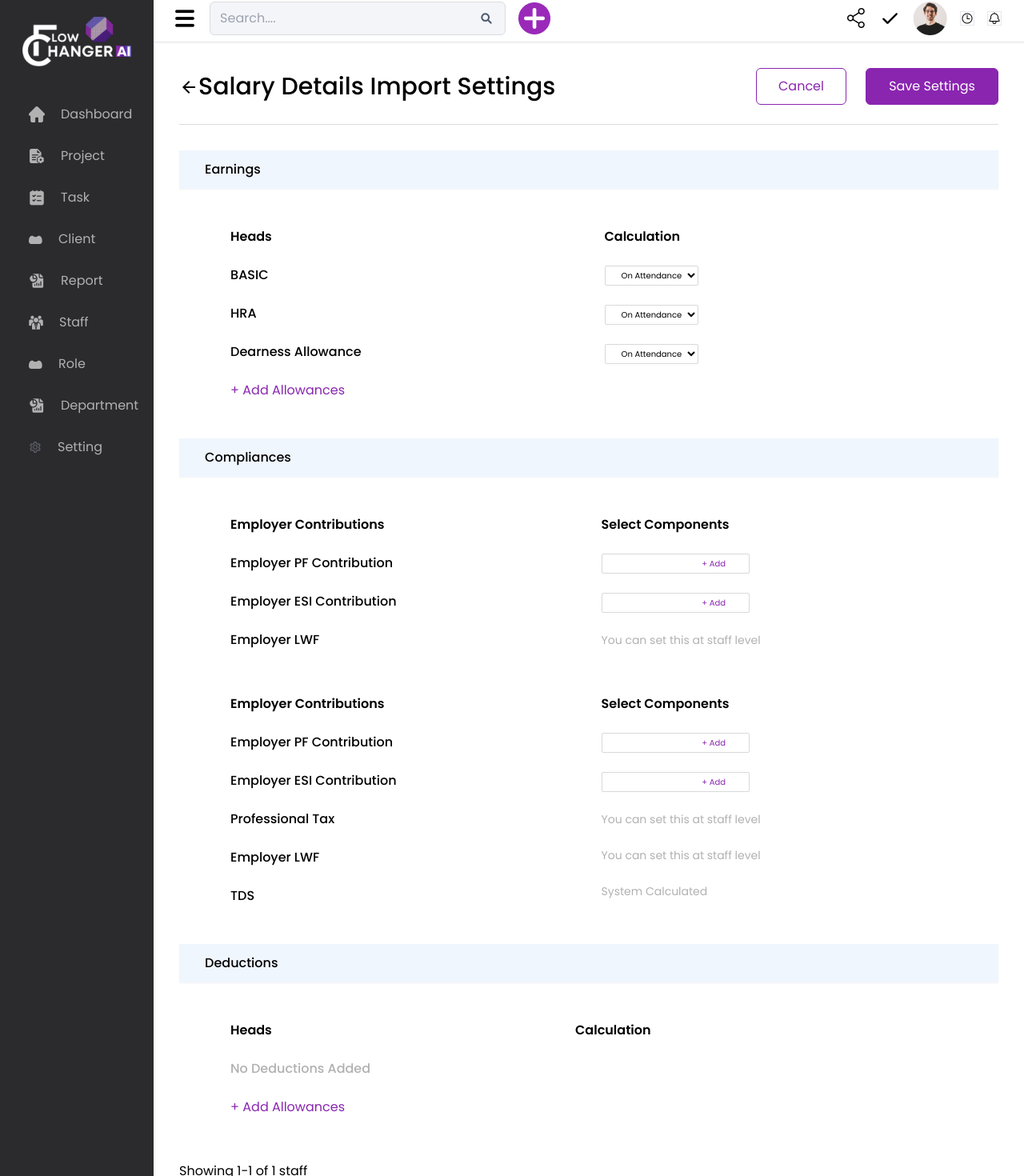
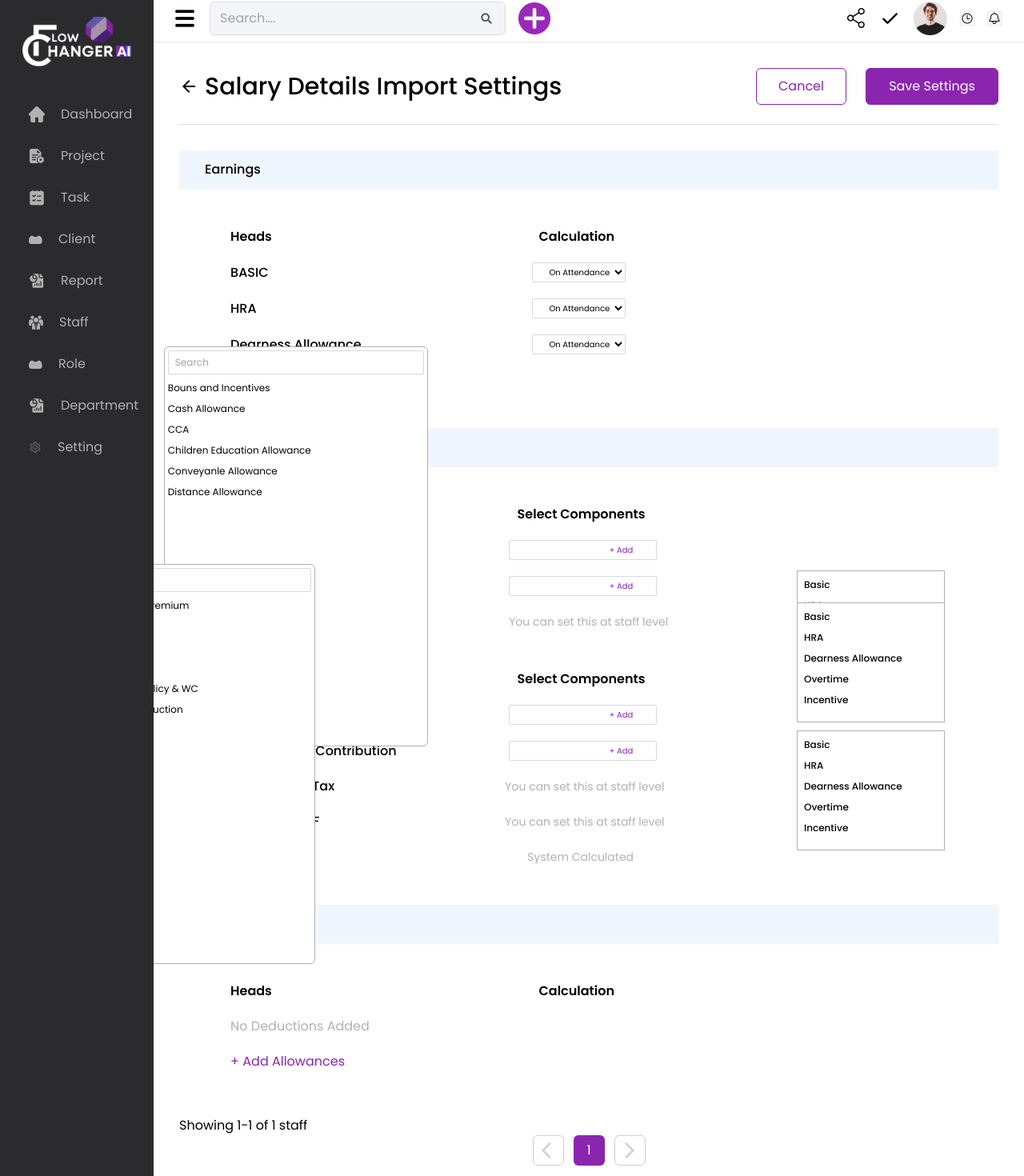
Before and after one commit to priya295/flowchanger.ai, a React (Create React App) app: page /mystaff/salary-details in a window 1280 px wide. Shown: the part 7-1477 px from the top of the page at 80% size. Built offline with nearby package versions, Linux system fonts and the light colour scheme.

Commit message:
Updated code

```diff
--- a/src/Admin/pages/StaffSection/Salary_Details.jsx
+++ b/src/Admin/pages/StaffSection/Salary_Details.jsx
@@ -1,13 +1,29 @@
-import React from "react";
+import React, { useState } from "react";
 import ArrowBackIcon from "@mui/icons-material/ArrowBack";
-import ArrowForwardIosIcon from '@mui/icons-material/ArrowForwardIos';
-import ArrowBackIosIcon from '@mui/icons-material/ArrowBackIos';
+import ArrowForwardIosIcon from "@mui/icons-material/ArrowForwardIos";
+import ArrowBackIosIcon from "@mui/icons-material/ArrowBackIos";
 
 const Salary_Details = () => {
+  const [toggleButton, settoggleButton] = useState({
+    addAllowances1: "false",
+    Employer_PF_Contribution: "false",
+    Employer_PF_Contribution2: "false",
+    Employer_ESI_Contribution: "false",
+    Employer_ESI_Contributio2: "false",
+    addAllowances2: "false",
+  });
+
+  const handletoggleButton = (button) => {
+    settoggleButton((prev) => ({
+      ...prev,
+      [button]: !prev[button],
+    }));
+  };
+
   return (
     <div className="salary-details layout w-[100%]">
       <div className="flex items-center justify-between border-b border-[#DBDBDB] pb-6 max-[1050px]:block">
-        <h1 className="text-[30px] font-medium max-[1050px]:text-[25px] max-[660px]:text-[20px]">
+        <h1 className="text-[30px] flex gap-2 items-center font-medium max-[1050px]:text-[25px] max-[660px]:text-[20px]">
           <ArrowBackIcon />
           Salary Details Import Settings
         </h1>
@@ -22,44 +38,20 @@ const Salary_Details = () => {
         </div>
       </div>
 
-
       {/*--Earnings Part--*/}
       <div className="mt-8">
         <div className="bg-[#F0F6FE] h-[48px] shadow-sm">
           <h1 className="text-[16px] font-medium mt-3 pt-3 pl-8">Earnings</h1>
         </div>
-
-        {/*--Left Part --*/}
-        <div className="flex mt-12 ml-16 gap-[19rem] max-[660px]:gap-[8rem]">
-          <div>
-            <ul className="space-y-6">
-              <li className="text-[16px] font-semibold">Heads</li>
-              <li className="text-[16px] font-medium">BASIC</li>
-              <li className="text-[16px] font-medium">HRA</li>
-              <li className="text-[16px] font-medium">Dearness Allowance</li>
-              <button className="text-[#8A25B0]">+ Add Allowances</button>
-            </ul>
+        <div className="flex mt-12 ml-16 ">
+          <div className="w-[100%] space-y-5 ">
+            <div className="flex items-center justify-between xl:w-[50%] lg:w-[50%] sm:w-[50%]">
+              <span className="text-[16px] font-semibold">Heads</span>
+              <h1 className="text-[16px] font-semibold">Calculation</h1>
             </div>
 
-          {/*--Right Part --*/}
-          <div className="flex flex-col space-y-6">
-            <h1 className="text-[16px] font-semibold">Calculation</h1>
-            <select
-              name=""
-              id=""
-              className="h-[25px] w-[117px] border border-[#D9D9D9] bg-white text-[10px] pl-4 rounded-sm"
-            >
-              <option value="On Attendance">On Attendance</option>
-            </select>
-
-            <select
-              name=""
-              id=""
-              className="h-[25px] w-[117px] border border-[#D9D9D9] bg-white text-[10px] pl-4 rounded-sm"
-            >
-              <option value="On Attendance">On Attendance</option>
-            </select>
-
+            <div className="flex items-center justify-between xl:w-[51.5%] lg:w-[51.5%] sm:w-[51.5%]">
+              <span className="text-[16px] font-medium">BASIC</span>
               <select
                 name=""
                 id=""
@@ -68,11 +60,65 @@ const Salary_Details = () => {
                 <option value="On Attendance">On Attendance</option>
               </select>
             </div>
+
+            <div className="flex items-center justify-between  xl:w-[51.5%] lg:w-[51.5%] sm:w-[51.5%] ">
+              <span className="text-[16px] font-medium">HRA</span>
+              <select
+                name=""
+                id=""
+                className="h-[25px] w-[117px] border  border-[#D9D9D9] bg-white text-[10px] pl-4 rounded-sm"
+              >
+                <option value="On Attendance">On Attendance</option>
+              </select>
+            </div>
+
+            <div className="flex items-center justify-between  xl:w-[51.5%] lg:w-[51.5%] sm:w-[51.5%] ">
+              <span className="text-[16px] font-medium">
+                Dearness Allowance
+              </span>
+              <select
+                name=""
+                id=""
+                className="h-[25px] w-[117px] border border-[#D9D9D9] bg-white text-[10px] pl-4 rounded-sm"
+              >
+                <option value="On Attendance">On Attendance</option>
+              </select>
+            </div>
+
+            <div className="flex items-center  justify-between  xl:w-[50%] lg:w-[50%] sm:w-[50%] ">
+              <button
+                onClick={() => handletoggleButton("addAllowances1")}
+                className="text-[#8A25B0]"
+              >
+                + Add Allowances
+              </button>
+            </div>
           </div>
         </div>
 
+        {toggleButton.addAllowances1 && (
+          <>
+            <div className="w-[330px] h-[500px] border border-[#B1B1B1] absolute bg-white top-[55vh] left-[16vw] rounded-md">
+              <input
+                type="text"
+                className="w-[320px] h-[30px] text-[12px] border border-[#D9D9D9] rounded-sm m-1 pl-2"
+                placeholder="Search"
+              />
+              <ul className="m-1 text-[12px] space-y-2">
+                <li>Bouns and Incentives</li>
+                <li>Cash Allowance </li>
+                <li>CCA</li>
+                <li>Children Education Allowance </li>
+                <li>Conveyanle Allowance </li>
+                <li>Distance Allowance </li>
+              </ul>
+            </div>
+          </>
+        )}
+      </div>
 
       {/*--Compliances Part--*/}
+
       <div className=" mt-12">
         <div className="bg-[#F0F6FE] h-[48px] shadow-sm">
           <h1 className="text-[16px] font-medium mt-3 pt-3 pl-8">
@@ -80,27 +126,21 @@ const Salary_Details = () => {
           </h1>
         </div>
 
-        {/*--Left Part --*/}
-        <div className="flex mt-12 ml-16 gap-[16rem] max-[660px]:gap-[5rem]">
-          <div>
-            <ul className="space-y-6">
-              <li className="text-[16px] font-semibold">
+        <div className="flex mt-12 ml-16 gap-[16rem]">
+          <div className="w-[100%] space-y-5">
+            <div className="flex items-center  justify-between  xl:w-[54%] lg:w-[54%] sm:w-[54%] ">
+              <span className="text-[16px] font-semibold">
                 Employer Contributions
-              </li>
-              <li className="text-[16px] font-medium">
-                Employer PF Contribution
-              </li>
-              <li className="text-[16px] font-medium">
-                Employer ESI Contribution
-              </li>
-              <li className="text-[16px] font-medium">Employer LWF</li>
-            </ul>
+              </span>
+              <h1 className="text-[16px] font-semibold">Select Components</h1>
             </div>
 
-          {/*--Right Part --*/}
-          <div className="flex flex-col space-y-6 ">
-            <h1 className="text-[16px] font-semibold">Select Components</h1>
+            <div className="flex items-center justify-between xl:w-[55.5%] lg:w-[55.5%] sm:w-[55.5%] ">
+              <span className="text-[16px] font-medium">
+                Employer PF Contribution
+              </span>
               <button
+                onClick={() => handletoggleButton("Employer_PF_Contribution")}
                 name=""
                 id=""
                 className="h-[25px] w-[185px] text-[#8A25B0] border border-[#D9D9D9] bg-white text-[10px] pl-24 rounded-sm"
@@ -109,7 +149,28 @@ const Salary_Details = () => {
                 + Add
               </button>
 
+              {toggleButton.Employer_PF_Contribution && (
+                <>
+                  <div className="w-[185px] h-[150px] absolute bg-white border left-[996px] top-[720px]  border-[#B1B1B1]">
+                    <ul className="text-[12px] m-2 font-medium space-y-2">
+                      <li>Basic</li>
+                      <li>HRA</li>
+                      <li>Dearness Allowance</li>
+                      <li>Overtime</li>
+                      <li>Incentive</li>
+                    </ul>
+                  </div>
+                </>
+              )}
+            </div>
+
+            <div className="flex items-center justify-between xl:w-[55.5%] lg:w-[55.5%] sm:w-[55.5%]">
+              <span className="text-[16px] font-medium">
+                {" "}
+                Employer ESI Contribution
+              </span>
               <button
+                onClick={() => handletoggleButton("Employer_ESI_Contribution")}
                 name=""
                 id=""
                 className="h-[25px] w-[185px] text-[#8A25B0] border border-[#D9D9D9] bg-white text-[10px] pl-24 rounded-sm"
@@ -118,35 +179,75 @@ const Salary_Details = () => {
                 + Add
               </button>
 
+              {toggleButton.Employer_ESI_Contribution && (
+                <>
+                  <div className="w-[185px] h-[150px] absolute bg-white border left-[996px] top-[760px]  border-[#B1B1B1]">
+                    <ul className="text-[12px] m-2 font-medium space-y-2">
+                      <li>Basic</li>
+                      <li>HRA</li>
+                      <li>Dearness Allowance</li>
+                      <li>Overtime</li>
+                      <li>Incentive</li>
+                    </ul>
+                  </div>
+                </>
+              )}
+            </div>
+
+            <div className="flex items-center  justify-between  xl:w-[57%] lg:w-[57%] sm:w-[57%]">
+              <span className="text-[16px] font-medium">Employer LWF</span>
               <h1 className="text-[14px] text-[#B1B1B1]">
                 You can set this at staff level
               </h1>
             </div>
           </div>
+        </div>
 
-        <div className="flex mt-14 ml-16 gap-[16rem] max-[660px]:gap-[5rem]">
-          <div>
-            <ul className="space-y-6">
-              <li className="text-[16px] font-semibold">
+        <div className="flex mt-12 ml-16 gap-[16rem] max-[660px]:gap-[5rem]">
+          <div className="w-[100%] space-y-5">
+            <div className="flex items-center  justify-between xl:w-[54%] lg:w-[54%] sm:w-[54%]">
+              <span className="text-[16px] font-semibold">
                 Employer Contributions
-              </li>
-              <li className="text-[16px] font-medium">
+              </span>
+              <h1 className="text-[16px] font-semibold">Select Components</h1>
+            </div>
+
+            <div className="flex items-center justify-between xl:w-[55.5%] lg:w-[55.5%] sm:w-[55.5%] ">
+              <span className="text-[16px] font-medium">
                 Employer PF Contribution
-              </li>
-              <li className="text-[16px] font-medium">
-                Employer ESI Contribution
-              </li>
+              </span>
 
-              <li className="text-[16px] font-medium">Professional Tax</li>
-              <li className="text-[16px] font-medium">Employer LWF</li>
-              <li className="text-[16px] font-medium">TDS</li>
+              <button
+                onClick={() => handletoggleButton("Employer_PF_Contribution2")}
+                name=""
+                id=""
+                className="h-[25px] w-[185px] text-[#8A25B0] border border-[#D9D9D9] bg-white text-[10px] pl-24 rounded-sm"
+              >
+                {" "}
+                + Add
+              </button>
+              {toggleButton.Employer_PF_Contribution2 && (
+                <>
+                  <div className="w-[185px] h-[150px] absolute bg-white border left-[996px] top-[920px]  border-[#B1B1B1]">
+                    <ul className="text-[12px] m-2 font-medium space-y-2">
+                      <li>Basic</li>
+                      <li>HRA</li>
+                      <li>Dearness Allowance</li>
+                      <li>Overtime</li>
+                      <li>Incentive</li>
                     </ul>
                   </div>
+                </>
+              )}
+            </div>
 
-          {/*--Right Part --*/}
-          <div className="flex flex-col space-y-6">
-            <h1 className="text-[16px] font-semibold">Select Components</h1>
+            <div className="flex items-center  justify-between xl:w-[55.5%] lg:w-[55.5%] sm:w-[55.5%]   ">
+              <span className="text-[16px] font-medium">
+                {" "}
+                Employer ESI Contribution
+              </span>
               <button
+                onClick={() => handletoggleButton("Employer_ESI_Contribution2")}
                 name=""
                 id=""
                 className="h-[25px] w-[185px] text-[#8A25B0] border border-[#D9D9D9] bg-white text-[10px] pl-24 rounded-sm"
@@ -155,46 +256,87 @@ const Salary_Details = () => {
                 + Add
               </button>
 
-            <button
-              name=""
-              id=""
-              className="h-[25px] w-[185px] text-[#8A25B0] border border-[#D9D9D9] bg-white text-[10px] pl-24 rounded-sm"
-            >
-              {" "}
-              + Add
-            </button>
+              {toggleButton.Employer_ESI_Contribution2 && (
+                <>
+                  <div className="w-[185px] h-[150px] absolute bg-white border left-[996px] top-[970px]  border-[#B1B1B1]">
+                    <ul className="text-[12px] m-2 font-medium space-y-2">
+                      <li>Basic</li>
+                      <li>HRA</li>
+                      <li>Dearness Allowance</li>
+                      <li>Overtime</li>
+                      <li>Incentive</li>
+                    </ul>
+                  </div>
+                </>
+              )}
+            </div>
 
+            <div className="flex items-center justify-between xl:w-[56.5%] lg:w-[56.5%] sm:w-[56.5%] ">
+              <span className="text-[16px] font-medium">Professional Tax</span>
               <h1 className="text-[14px] text-[#B1B1B1]">
                 You can set this at staff level
               </h1>
+            </div>
 
+            <div className="flex items-center justify-between xl:w-[56.5%] lg:w-[56.5%] sm:w-[56.5%] ">
+              <span className="text-[16px] font-medium">Employer LWF</span>
               <h1 className="text-[14px] text-[#B1B1B1]">
                 You can set this at staff level
               </h1>
+            </div>
 
+            <div className="flex items-center  justify-between xl:w-[52.5%] lg:w-[52.5%] sm:w-[52.5%]  ">
+              <span className="text-[16px] font-medium">TDS</span>
               <h1 className="text-[14px] text-[#B1B1B1]">System Calculated</h1>
             </div>
           </div>
         </div>
-
+      </div>
 
       {/*--Deductions Part--*/}
       <div className="mt-12">
         <div className="bg-[#F0F6FE] h-[48px] shadow-sm">
           <h1 className="text-[16px] font-medium mt-3 pt-3 pl-8">Deductions</h1>
         </div>
-        <div className="flex mt-12 ml-16 gap-[16rem] max-[660px]:gap-[7rem]">
-          <div>
-            <ul className="space-y-6">
-              <li className="text-[16px] font-semibold">Heads</li>
-              <li className="text-[16px] font-medium text-[#B1B1B1]">
+
+        <div className="mt-8">
+          <div className="flex mt-12 ml-16">
+            <div className="w-[100%] space-y-5">
+              <div className="flex items-center justify-between xl:w-[50%] lg:w-[50%] sm:w-[50%]  ">
+                <span className="text-[16px] font-semibold">Heads</span>
+                <h1 className="text-[16px] font-semibold">Calculation</h1>
+              </div>
+
+              <div className="flex items-center justify-between xl:w-[50%] lg:w-[50%] sm:w-[50%] ">
+                <h1 className="text-[16px] text-[#B1B1B1]">
                   No Deductions Added
-              </li>
-              <button className="text-[#8A25B0]">+ Add Allowances</button>
+                </h1>
+              </div>
+              <div className="flex items-center justify-between xl:w-[50%] lg:w-[50%] sm:w-[50%] ">
+                <button onClick={() => handletoggleButton('addAllowances2')} className="text-[#8A25B0]">+ Add Allowances</button>
+
+                {toggleButton.addAllowances2 && (
+                  <>
+                    <div className="w-[330px] h-[500px] border border-[#B1B1B1] absolute bg-white top-[89vh] left-[5vw] rounded-md">
+                      <input
+                        type="text"
+                        className="w-[320px] h-[30px] text-[12px] border border-[#D9D9D9] rounded-sm m-1 pl-2"
+                        placeholder="Search"
+                      />
+                      <ul className="m-1 text-[12px] space-y-2">
+                        <li>Medical Insurance Premium</li>
+                        <li>Food Deduction </li>
+                        <li>Benevolent Fund</li>
+                        <li>Term Insurance </li>
+                        <li>Group Accidental Policy & WC</li>
+                        <li>Statutory Bonus Deduction</li>
                       </ul>
                     </div>
-
-          <h1 className="text-[16px] font-semibold">Calculation</h1>
+                  </>
+                )}
+              </div>
+            </div>
+          </div>
         </div>
       </div>
 
@@ -202,9 +344,15 @@ const Salary_Details = () => {
       <div className="mt-14">
         <h1>Showing 1-1 of 1 staff</h1>
         <div className="flex justify-center items-center gap-3">
-          <button className="border border-[#CFCFCF] rounded-md h-[38px] w-[39px] text-[#CFCFCF] pl-2"><ArrowBackIosIcon/></button>
-          <button className="border border-[8A25B0] rounded-md h-[38px] w-[39px] bg-[#8A25B0] text-white">1</button>
-          <button className="border border-[#CFCFCF] rounded-md h-[38px] w-[39px] text-[#CFCFCF]"><ArrowForwardIosIcon/></button>
+          <button className="border border-[#CFCFCF] rounded-md h-[38px] w-[39px] text-[#CFCFCF] pl-2">
+            <ArrowBackIosIcon />
+          </button>
+          <button className="rounded-md h-[38px] w-[39px] bg-[#8A25B0] text-white">
+            1
+          </button>
+          <button className="border border-[#CFCFCF] rounded-md h-[38px] w-[39px] text-[#CFCFCF]">
+            <ArrowForwardIosIcon />
+          </button>
         </div>
       </div>
     </div>
```
Also changed, not shown: src/Admin/pages/Projects/NewTicketForm.jsx (+17 -17 lines). Lines whose indentation alone changed are shown as unchanged.
